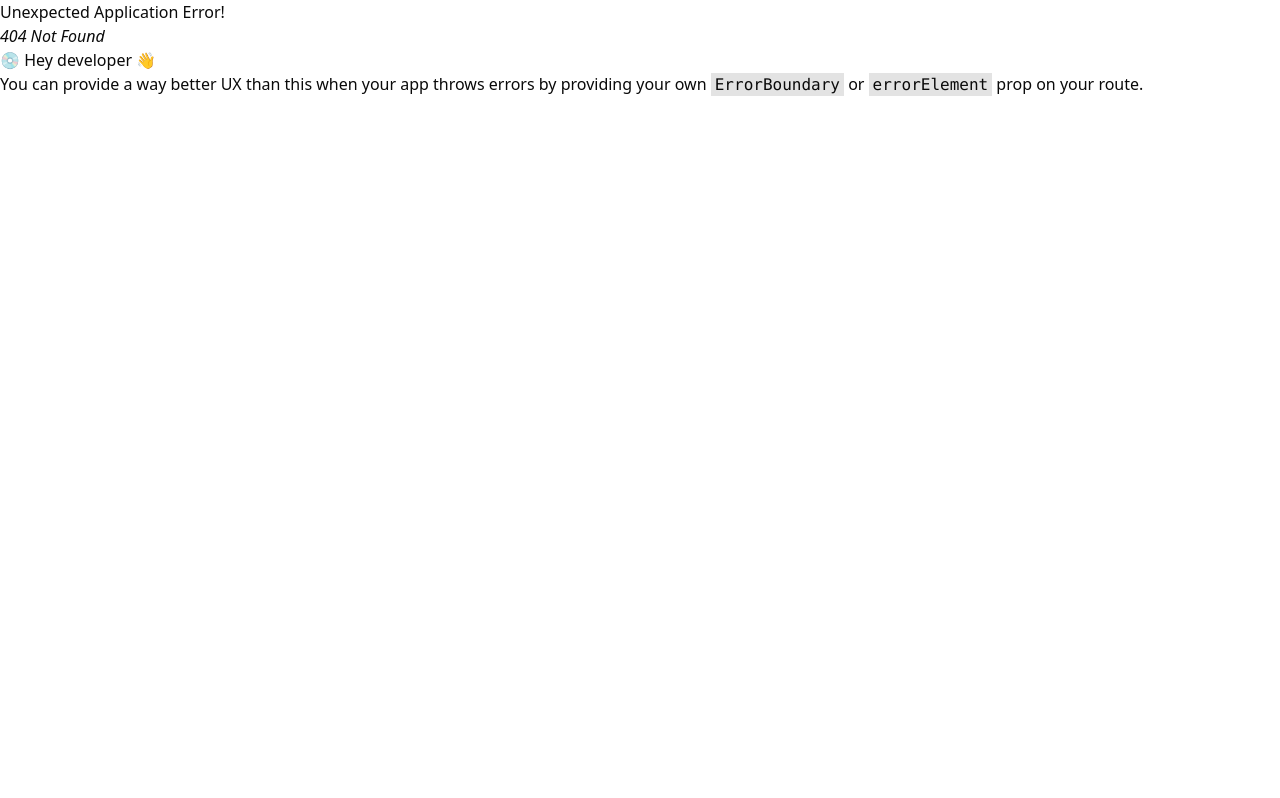
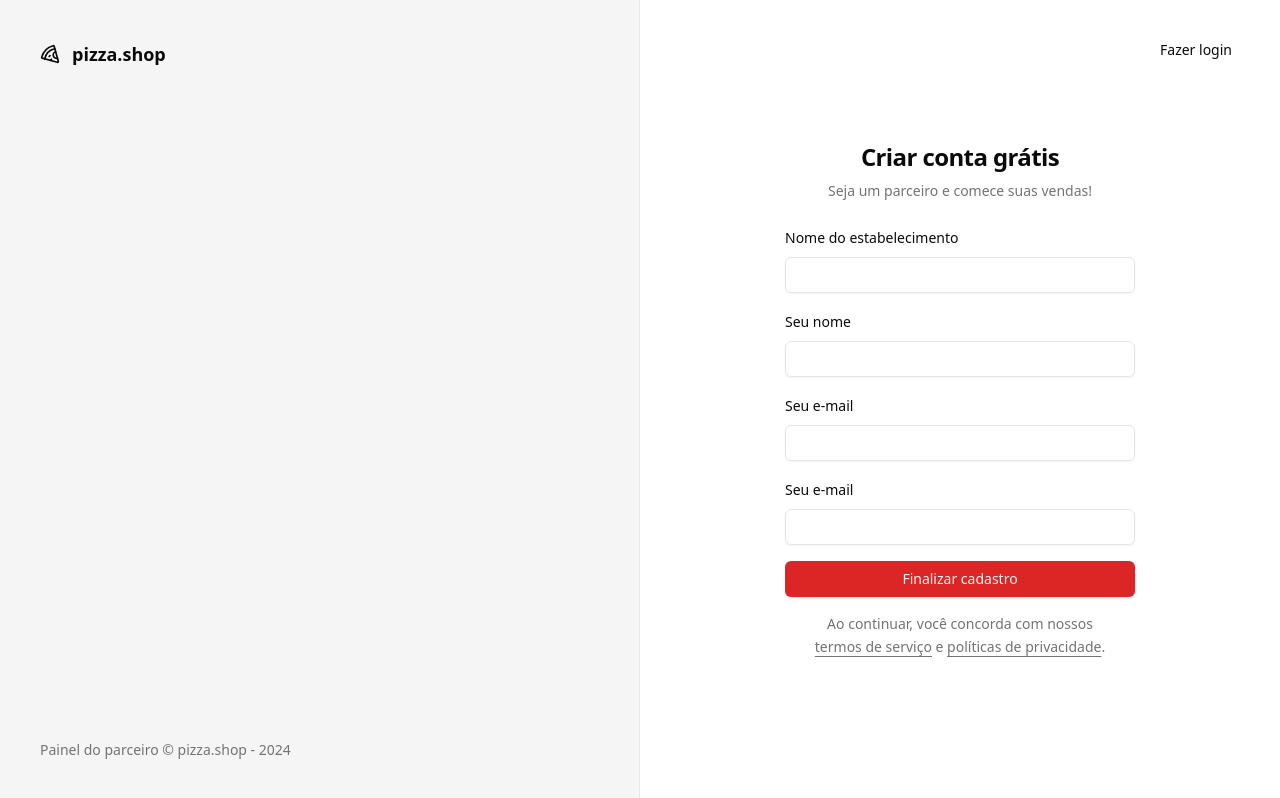
Before and after one commit to lucascc19/pizzashop-web, a React (Vite) app: page /sign-up in a window 1280 px wide. Before the commit this address had no page. Built offline with nearby package versions, Linux system fonts and the light colour scheme.

Commit message:
cria a sessão de signIn e signUp

```diff
--- a/src/pages/_layouts/auth.tsx
+++ b/src/pages/_layouts/auth.tsx
@@ -1,10 +1,19 @@
+import { Pizza } from "lucide-react";
 import { Outlet } from "react-router-dom";
 
 export const AuthLayout = () => {
   return (
-    <div>
-      <h1>Autenticação</h1>
-      <div>
+    <div className="grid min-h-screen grid-cols-2 antialiased">
+      <div className="flex h-full flex-col justify-between border-r border-foreground/5 bg-muted p-10 text-muted-foreground">
+        <div className="flex items-center gap-3 text-lg font-medium text-foreground">
+          <Pizza className="h-5 w-5" />
+          <span className="font-semibold">pizza.shop</span>
+        </div>
+        <footer className="text-sm">
+          Painel do parceiro &copy; pizza.shop - {new Date().getFullYear()}
+        </footer>
+      </div>
+      <div className="relative flex flex-col items-center justify-center">
         <Outlet />
       </div>
     </div>
--- a/src/pages/auth/sign-in.tsx
+++ b/src/pages/auth/sign-in.tsx
@@ -1,10 +1,68 @@
+import { Button } from "@/components/ui/button";
+import { Input } from "@/components/ui/input";
+import { Label } from "@/components/ui/label";
 import { Helmet } from "react-helmet-async";
+import { useForm } from "react-hook-form";
+import { z } from "zod";
+import { toast } from "sonner";
+import { Link } from "react-router-dom";
+
+const signInForm = z.object({
+  email: z.string().email(),
+});
+
+type SignInForm = z.infer<typeof signInForm>;
 
 export const SignIn = () => {
+  const {
+    register,
+    handleSubmit,
+    formState: { isSubmitting },
+  } = useForm<SignInForm>();
+
+  const handleSignIn = async (data: SignInForm) => {
+    try {
+      await new Promise((resolve) => setTimeout(resolve, 2000));
+
+      toast.success("Enviamos um link de autenticação para seu e-mail.", {
+        action: {
+          label: "Reenviar",
+          onClick: () => handleSignIn(data),
+        },
+      });
+    } catch {
+      toast.success("Credenciais inválidas.");
+    }
+  };
+
   return (
     <>
       <Helmet title="Login" />
-      <h1>Login</h1>
+      <div className="p-8">
+        <Button asChild variant="ghost" className="absolute right-8 top-8">
+          <Link to="/sign-up">Novo estabelecimento</Link>
+        </Button>
+        <div className="flex w-[350px] flex-col justify-center gap-6">
+          <div className="flex flex-col gap-2 text-center">
+            <h1 className="text-2xl font-semibold tracking-tight">
+              Acessar painel
+            </h1>
+            <p className="text-sm text-muted-foreground">
+              Acompanhe suas vendas pelo painel do parceiro
+            </p>
+          </div>
+
+          <form onSubmit={handleSubmit(handleSignIn)} className="space-y-4">
+            <div className="space-y-2">
+              <Label htmlFor="email">Seu e-mail</Label>
+              <Input id="email" type="email" {...register("email")} />
+            </div>
+            <Button disabled={isSubmitting} className="w-full" type="submit">
+              Acessar painel
+            </Button>
+          </form>
+        </div>
+      </div>
     </>
   );
 };
--- /dev/null
+++ b/src/pages/auth/sign-up.tsx
@@ -0,0 +1,104 @@
+import { Button } from "@/components/ui/button";
+import { Input } from "@/components/ui/input";
+import { Label } from "@/components/ui/label";
+import { Helmet } from "react-helmet-async";
+import { useForm } from "react-hook-form";
+import { z } from "zod";
+import { toast } from "sonner";
+import { Link, useNavigate } from "react-router-dom";
+
+const signUpForm = z.object({
+  restaurantName: z.string(),
+  managerName: z.string(),
+  phone: z.string(),
+  email: z.string().email(),
+});
+
+type SignUpForm = z.infer<typeof signUpForm>;
+
+export const SignUp = () => {
+  const navigate = useNavigate();
+
+  const {
+    register,
+    handleSubmit,
+    formState: { isSubmitting },
+  } = useForm<SignUpForm>();
+
+  const handleSignUp = async (data: SignUpForm) => {
+    try {
+      await new Promise((resolve) => setTimeout(resolve, 2000));
+      toast.success("Restaurante cadastrado com sucesso!.", {
+        action: {
+          label: "Login",
+          onClick: () => navigate("sign-in"),
+        },
+      });
+    } catch {
+      toast.success("Erro ao cadastrar restaurante");
+    }
+  };
+
+  return (
+    <>
+      <Helmet title="Cadastro" />
+      <div className="p-8">
+        <Button asChild variant="ghost" className="absolute right-8 top-8">
+          <Link to="/sign-in">Fazer login</Link>
+        </Button>
+        <div className="flex w-[350px] flex-col justify-center gap-6">
+          <div className="flex flex-col gap-2 text-center">
+            <h1 className="text-2xl font-semibold tracking-tight">
+              Criar conta grátis
+            </h1>
+            <p className="text-sm text-muted-foreground">
+              Seja um parceiro e comece suas vendas!
+            </p>
+          </div>
+
+          <form onSubmit={handleSubmit(handleSignUp)} className="space-y-4">
+            <div className="space-y-2">
+              <Label htmlFor="restaurantName">Nome do estabelecimento</Label>
+              <Input
+                id="restaurantName"
+                type="text"
+                {...register("restaurantName")}
+              />
+            </div>
+            <div className="space-y-2">
+              <Label htmlFor="managerName">Seu nome</Label>
+              <Input
+                id="managerName"
+                type="text"
+                {...register("managerName")}
+              />
+            </div>
+            <div className="space-y-2">
+              <Label htmlFor="email">Seu e-mail</Label>
+              <Input id="email" type="email" {...register("email")} />
+            </div>
+            <div className="space-y-2">
+              <Label htmlFor="phone">Seu e-mail</Label>
+              <Input id="phone" type="tel" {...register("phone")} />
+            </div>
+            <Button disabled={isSubmitting} className="w-full" type="submit">
+              Finalizar cadastro
+            </Button>
+
+            <p className="px-6 text-center text-sm leading-relaxed text-muted-foreground">
+              Ao continuar, você concorda com nossos{" "}
+              <a className="underline underline-offset-4" href="">
+                termos de serviço
+              </a>{" "}
+              e{" "}
+              <a className="underline underline-offset-4" href="">
+                políticas de privacidade
+              </a>
+              .
+            </p>
+          </form>
+        </div>
+      </div>
+    </>
+  );
+};
--- a/src/routes.tsx
+++ b/src/routes.tsx
@@ -3,6 +3,7 @@
 import { AuthLayout } from "./pages/_layouts/auth";
 import { Dashboard } from "./pages/app/dashboard";
 import { SignIn } from "./pages/auth/sign-in";
+import { SignUp } from "./pages/auth/sign-up";
 
 export const router = createBrowserRouter([
   {
@@ -13,6 +14,9 @@
   {
     path: "/",
     element: <AuthLayout />,
-    children: [{ path: "/sign-in", element: <SignIn /> }],
+    children: [
+      { path: "/sign-in", element: <SignIn /> },
+      { path: "/sign-up", element: <SignUp /> },
+    ],
   },
 ]);
```
